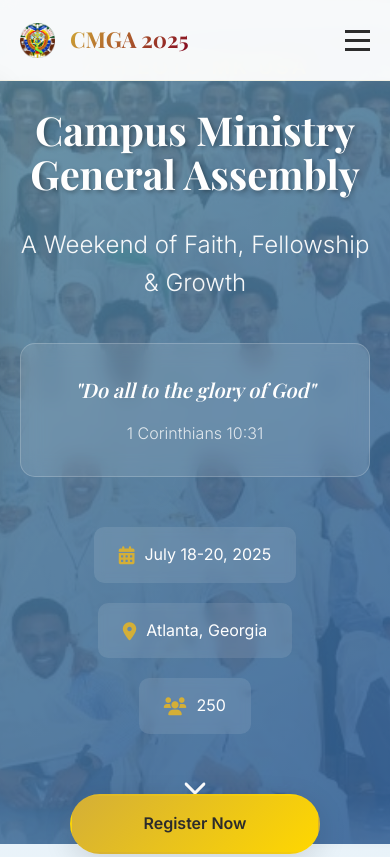
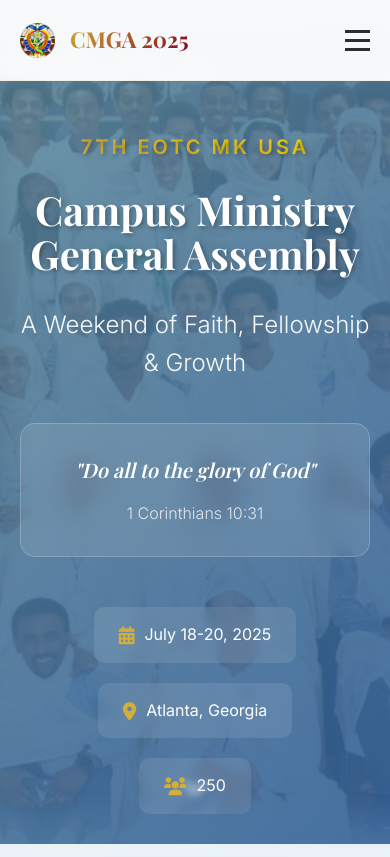
Before and after one commit to abel71/eotcmk_lpage, a plain HTML site: page index.html in a window 390 px wide. Shown: the top 857 px of the page. Drawn offline with nearby package versions, Linux system fonts and the light colour scheme.

Commit message:
more fix for mobile phone display

```diff
--- a/index.html
+++ b/index.html
@@ -64,7 +64,7 @@
                 </div>
                 <div class="hero-buttons">
                     <a href="#registration" class="btn btn-primary">Register Now</a>
-                    <a href="#schedule" class="btn btn-secondary">View Schedule</a>
+                    <a href="#schedule" class="btn btn-primary">View Schedule</a>
                 </div>
             </div>
         </div>
--- a/styles.css
+++ b/styles.css
@@ -1115,17 +1115,22 @@ body {
 @media (max-width: 768px) {
     .hero {
         background-attachment: scroll;
-        padding-top: 100px;
+        padding-top: 140px;
         min-height: 100vh;
     }
 
     .hero-content {
-        padding-top: 40px;
+        padding-top: 60px;
     }
 
     .hero-subtitle {
         font-size: clamp(24px, 6vw, 36px);
         margin-bottom: 30px;
+        margin-top: 20px;
+    }
+
+    .hero-text {
+        margin-top: 40px;
     }
 
     .about {
@@ -1228,17 +1233,22 @@ body {
 
 @media (max-width: 480px) {
     .hero {
-        padding-top: 120px;
+        padding-top: 160px;
         min-height: 100vh;
     }
 
     .hero-content {
-        padding-top: 50px;
+        padding-top: 80px;
     }
 
     .hero-subtitle {
         font-size: clamp(20px, 5vw, 30px);
         margin-bottom: 25px;
+        margin-top: 30px;
+    }
+
+    .hero-text {
+        margin-top: 60px;
     }
 
     .hero-title {
```
